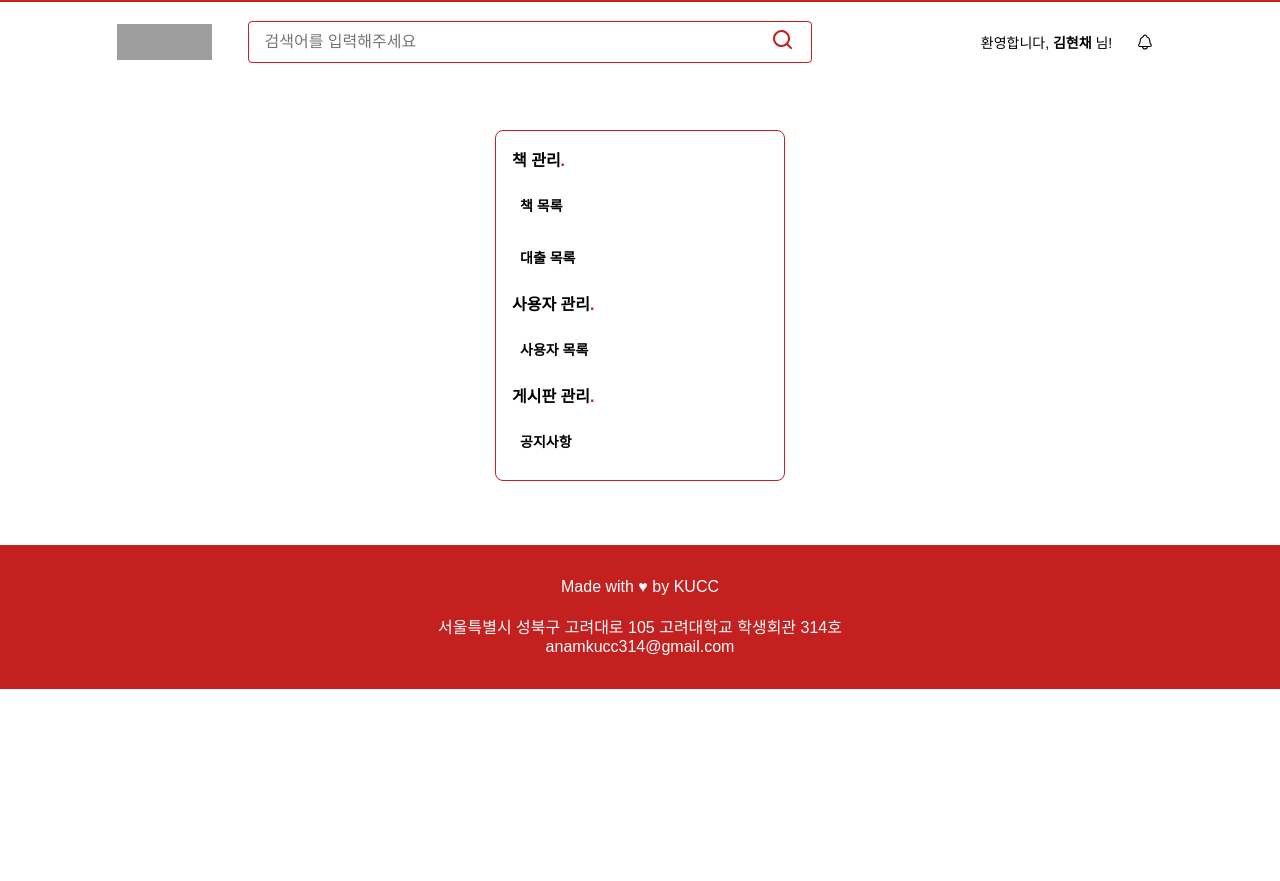
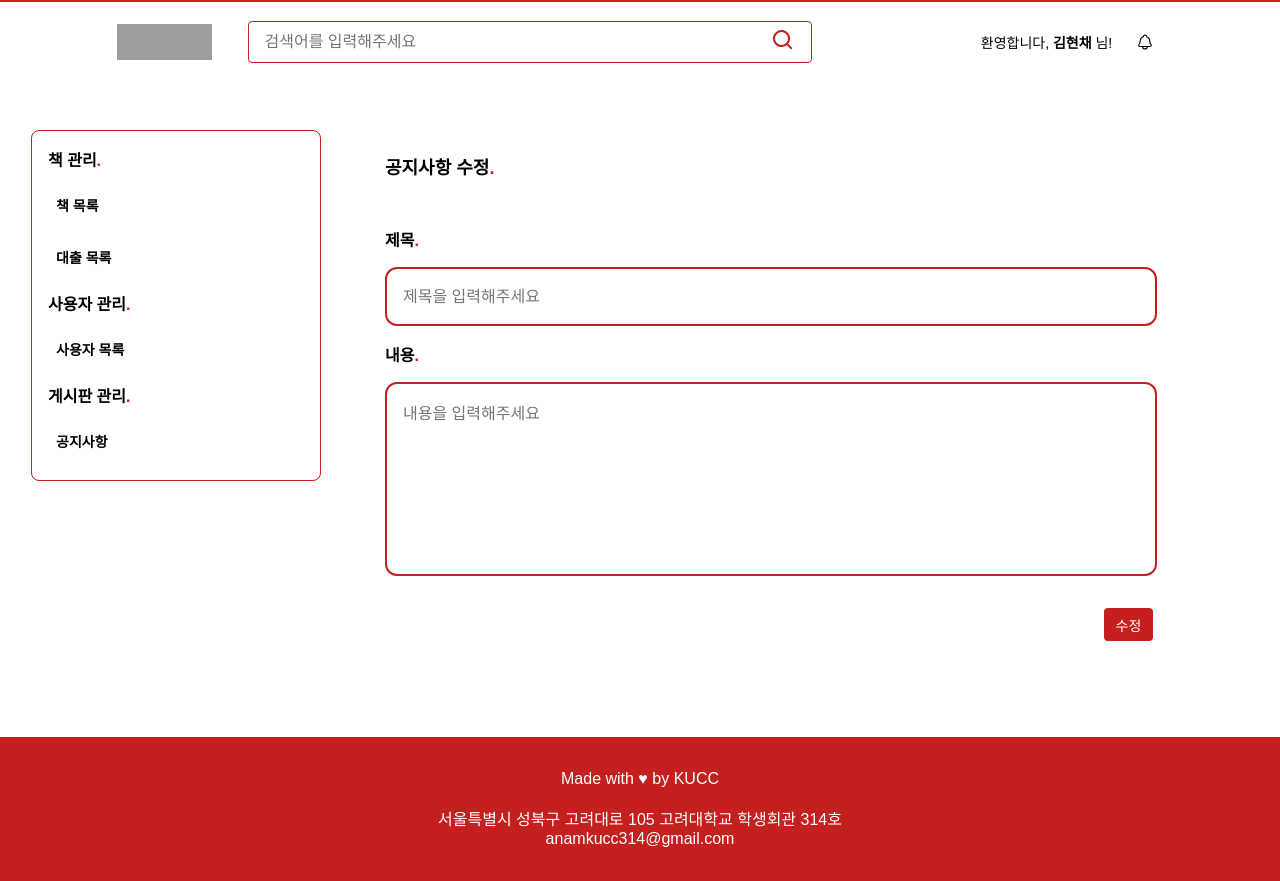
Before and after one commit to juknow/kucheckcheck-announcement, a React (Create React App) app: page /register/1 in a window 1280 px wide. Shown: the top 881 px of the page. Before the commit the page ends 800 px from the top, so only its background shows below. Built offline with nearby package versions, Linux system fonts and the light colour scheme; grey boxes are pictures that could not be loaded; a web font is replaced by a local one.

Commit message:
[FEAT] 공지사항 삭제 구현

```diff
--- a/src/App.js
+++ b/src/App.js
@@ -18,6 +18,7 @@ function App() {
             <Route path="/" element={<Announce />} />
             <Route path="/announce" element={<Announce />} />
             <Route path="/register" element={<AnnounceRegister />} />
+            <Route path="/register/:id" element={<AnnounceRegister />} />
             <Route path="/detail/:id" element={<AnnounceDetail />} />
           </Routes>
         </div>
--- a/src/component/AnnounceDetail.jsx
+++ b/src/component/AnnounceDetail.jsx
@@ -1,11 +1,20 @@
-import React, { useState } from "react";
-import { useParams } from "react-router-dom";
+import React from "react";
+import { useParams, useNavigate } from "react-router-dom";
 import useStore from "../store";
 
 export default function AnnounceDetail() {
   const { id } = useParams();
   const announcements = useStore((state) => state.announcements);
   const announcement = announcements[parseInt(id)];
+  const navigate = useNavigate();
+
+  const handleEditClick = () => {
+    navigate(`/register/${id}`);
+  };
+
+  if (!announcement) {
+    return <div>Announcement not found.</div>;
+  }
 
   return (
     <div className="announceregister">
@@ -23,9 +32,9 @@ export default function AnnounceDetail() {
         내용<span class="red-dot">.</span>
       </div>
       <div className="announceregister-name">{announcement.content}</div>
-      <div className="announceregister-container">
-        <button className="announceregister-button">수정</button>
-      </div>
+      <button className="announceregister-button" onClick={handleEditClick}>
+        수정
+      </button>
     </div>
   );
 }
--- a/src/component/AnnounceRegister.jsx
+++ b/src/component/AnnounceRegister.jsx
@@ -1,12 +1,15 @@
-import React, { useState } from "react";
-import { useNavigate } from "react-router-dom";
+import React, { useState, useEffect } from "react";
+import { useNavigate, useParams } from "react-router-dom";
 import useStore from "../store";
 
 export default function AnnounceRegister() {
+  const { id } = useParams();
   const [title, setTitle] = useState("");
   const [content, setContent] = useState("");
   const [date, setDate] = useState(new Date().toLocaleDateString());
+  const announcements = useStore((state) => state.announcements);
   const addAnnouncement = useStore((state) => state.addAnnouncement);
+  const updateAnnouncement = useStore((state) => state.updateAnnouncement);
   const navigate = useNavigate();
 
   const handleAdd = () => {
@@ -15,11 +18,34 @@ export default function AnnounceRegister() {
     navigate("/announce");
   };
 
+  useEffect(() => {
+    if (id !== undefined) {
+      const announcement = announcements[parseInt(id)];
+      if (announcement) {
+        setTitle(announcement.title);
+        setContent(announcement.content);
+        setDate(announcement.date);
+      }
+    }
+  }, [id, announcements]);
+
+  const handleAddOrUpdate = () => {
+    if (id === undefined) {
+      addAnnouncement({ title, content, date });
+      alert("등록이 완료되었습니다.");
+    } else {
+      updateAnnouncement(parseInt(id), { title, content, date });
+      alert("수정이 완료되었습니다.");
+    }
+    navigate("/announce");
+  };
+
   return (
     <div className="announceregister">
       <div style={{ marginBottom: "32px" }} className="announce-header">
         <div className="announceregister-header-name">
-          공지사항 등록<span class="red-dot">.</span>
+          공지사항 {id !== undefined ? "수정" : "등록"}
+          <span class="red-dot">.</span>
         </div>
       </div>
       <div className="announceregister-name">
@@ -41,8 +67,8 @@ export default function AnnounceRegister() {
         onChange={(e) => setContent(e.target.value)}
       />
       <div className="announceregister-container">
-        <button className="announceregister-button" onClick={handleAdd}>
-          등록
+        <button className="announceregister-button" onClick={handleAddOrUpdate}>
+          {id !== undefined ? "수정" : "등록"}
         </button>
       </div>
     </div>
--- a/src/store.jsx
+++ b/src/store.jsx
@@ -6,6 +6,12 @@ const useStore = create((set) => ({
     set((state) => ({
       announcements: [...state.announcements, announcement],
     })),
+  updateAnnouncement: (id, updatedAnnouncement) =>
+    set((state) => ({
+      announcements: state.announcements.map((announcement, index) =>
+        index === id ? updatedAnnouncement : announcement
+      ),
+    })),
 }));
 
 export default useStore;
```
